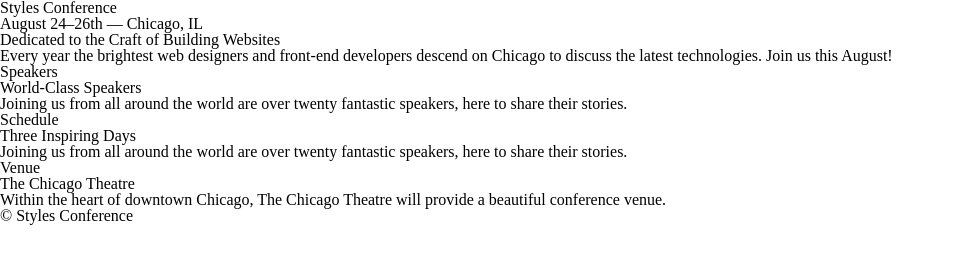
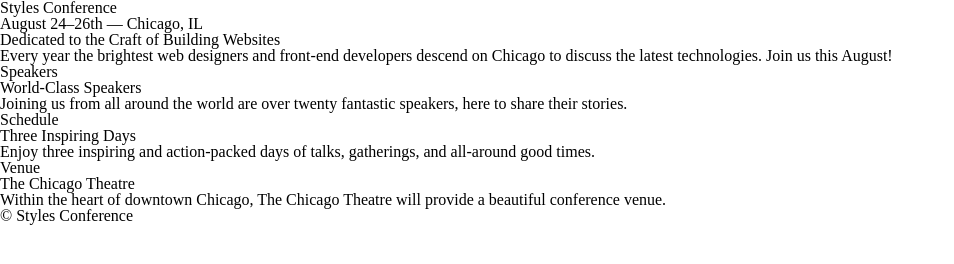
Before and after one commit to mrmacfadden/styles-conference-24, a plain HTML site: page index.html in a window 1280 px wide. Shown: the whole page, without its empty margins (0-954 px from the left). Drawn offline with Linux system fonts and the light colour scheme.

Commit message:
Update index.html

```diff
--- a/index.html
+++ b/index.html
@@ -26,7 +26,7 @@
             <section>
                 <h5>Schedule</h5>
                 <h3>Three Inspiring Days</h3>
-                <p>Joining us from all around the world are over twenty fantastic speakers, here to share their stories.</p>
+                <p>Enjoy three inspiring and action-packed days of talks, gatherings, and all-around good times.</p>
               </section>
 
               <section>
```
